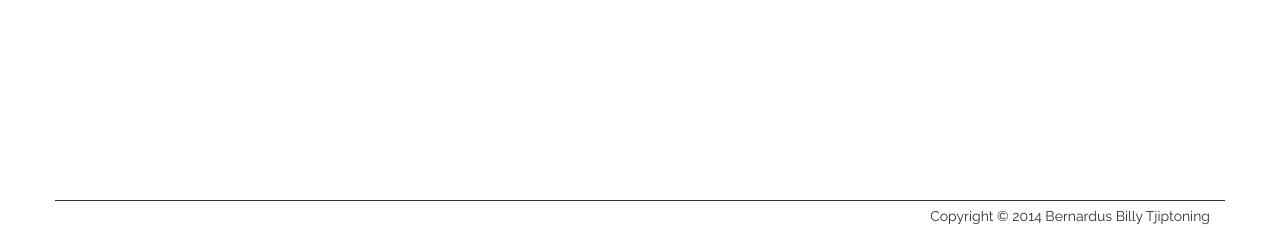
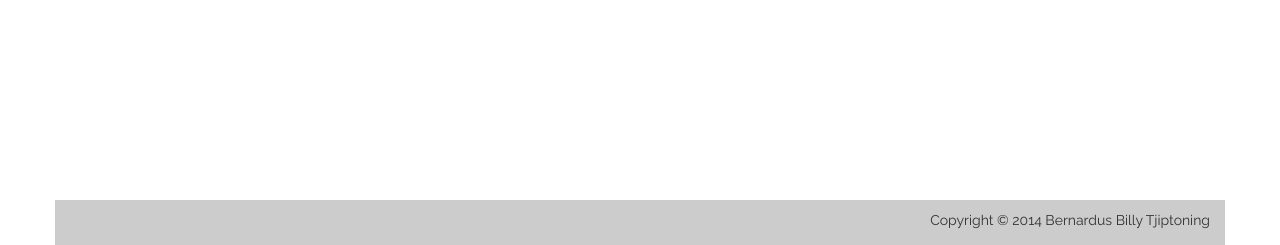
Before and after one commit to bernardusbilly/bernardusbilly.github.io, a PHP site: page /index.html in a window 1280 px wide. Shown: the part 630-875 px from the top of the page. Run offline with PHP 8.4, Linux system fonts and the light colour scheme; style sheets or scripts are compiled from the project's sources.

Commit message:
Update
- changes the footer

```diff
--- a/resources/css/style.css
+++ b/resources/css/style.css
@@ -94,9 +94,9 @@ a {
 	font-family: 'Raleway', Arial;
 }
 #footer .container {
-	border-top: 1px solid #333;
+	background-color: #CCC;
 	margin-top: 30px;
-	padding-top: 5px;
+	padding-top: 10px;
 	padding-bottom: 15px;
 	text-align: right;
 }
--- a/resources/js/style.js
+++ b/resources/js/style.js
@@ -2,9 +2,21 @@ $(document).ready(function() {
 
 	console.log("HTML Ready");
 
+	var top;
+	var winWidth;
+	var winHeight = $(window).height();
+	var headerHeight = $('#header').height();
+	var mainHeight = $('#main').height();
+	var footerHeight = $('#footer').height();
+
+	if (headerHeight+mainHeight+footerHeight < winHeight) {
+		footerHeight = winHeight - headerHeight - mainHeight;
+		$('#footer .container').css("height", footerHeight);
+	}
+
 	$(window).scroll(function() {
-		var top = $(window).scrollTop();
-		var winWidth = $(window).width();
+		top = $(window).scrollTop();
+		winWidth = $(window).width();
 
 		if (top < 40) {
 			if (winWidth < 768) {
@@ -44,6 +56,7 @@ $(document).ready(function() {
 	});
 
 	$(window).resize(function() {
+
 		winWidth = $(window).width();
 
 		if ($('#header').height() > 50) {
@@ -72,5 +85,10 @@ $(document).ready(function() {
 				$('.menu').css("padding", "6px 20px");
 			}
 		}
+
+		if (headerHeight+mainHeight+footerHeight < winHeight) {
+			footerHeight = winHeight - headerHeight - mainHeight;
+			$('#footer .container').css("height", footerHeight);
+		}
 	});
 });
```
